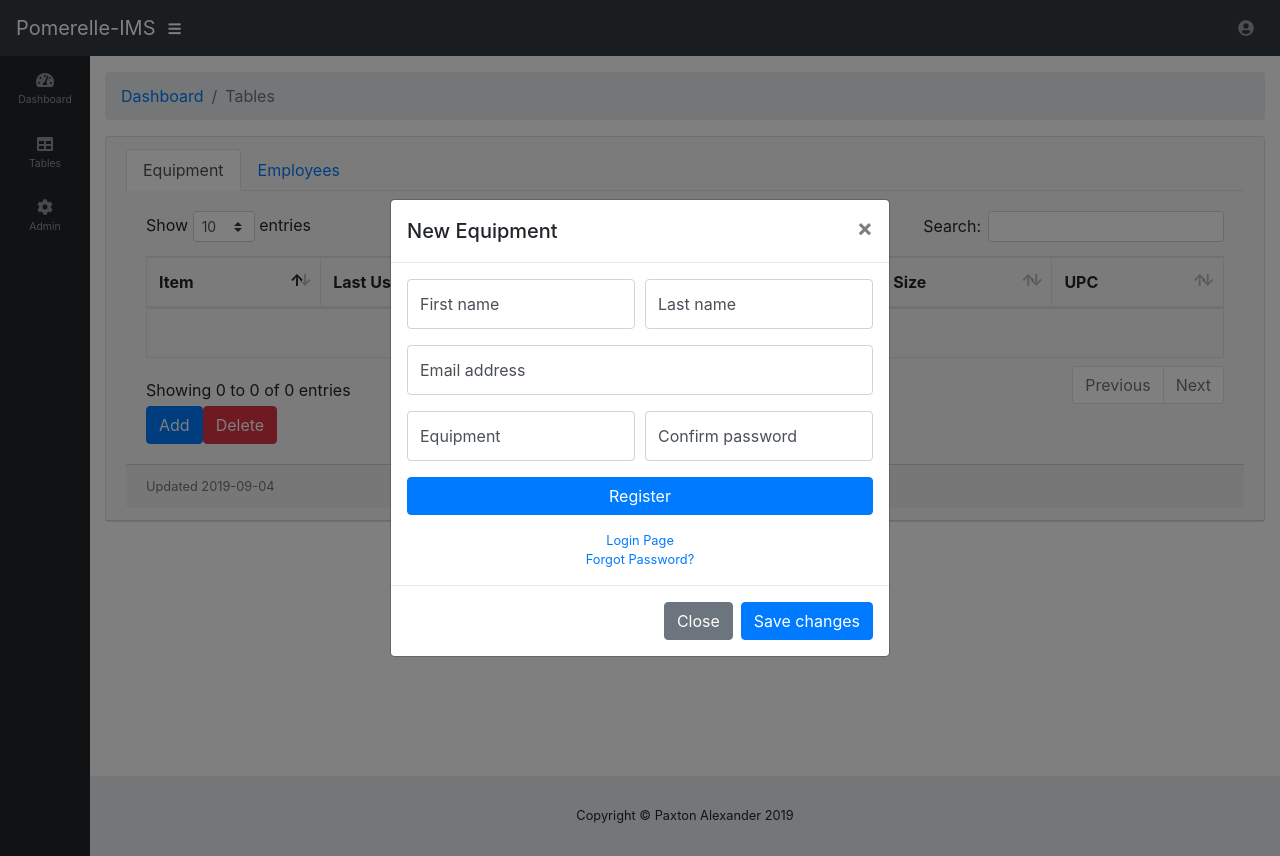
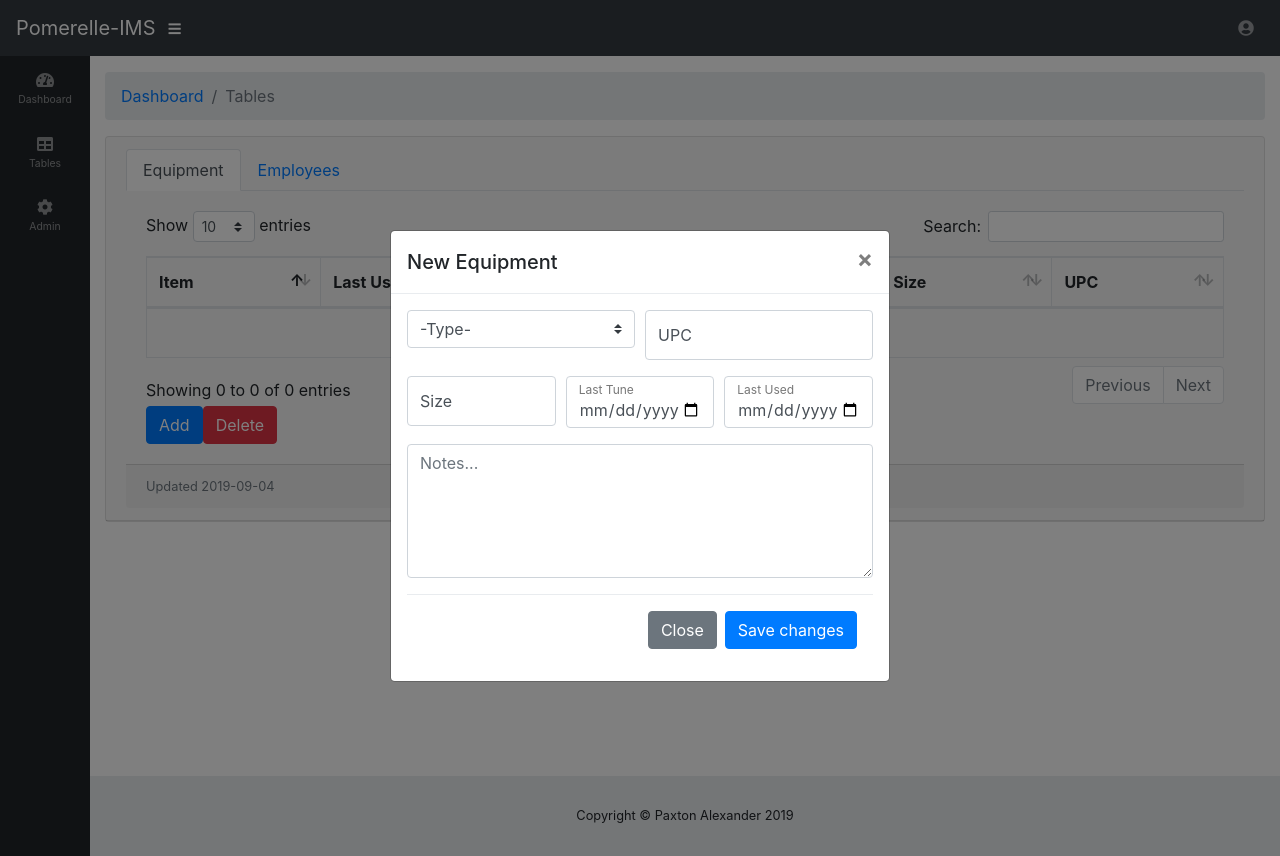
Before and after one commit to Palexander21/Pomerelle-IMS, a Node server app: page /tables in a window 1280 px wide, after a click on "Add". Run offline with Node 20, Linux system fonts and the light colour scheme; data that the repository does not hold is empty; some libraries are stand-ins or nearby versions.

Commit message:
Add equipment from the table page

```diff
--- a/models/Equipment.js
+++ b/models/Equipment.js
@@ -53,6 +53,10 @@ const EquipmentSchema = new mongoose.Schema({
         type: String,
         trim: true,
     },
+    note: {
+        type: String,
+        trim: false,
+    }
 }, {autoCreate: true});
 
 module.exports = mongoose.model('Equipment', EquipmentSchema);
--- a/routes/tables.js
+++ b/routes/tables.js
@@ -1,5 +1,6 @@
 let express = require('express');
 let router = express.Router();
+const { body, validationResult } = require('express-validator/check');
 const mongoose = require('mongoose');
 const users = mongoose.model('Users');
 const equipment = mongoose.model('Equipment');
@@ -23,4 +24,15 @@ router.get('/', function(req, res, next) {
     });
 });
 
+router.post('/', async (req, res, next) => {
+    const errors = validationResult(req);
+    if (errors.isEmpty()) {
+        let equip = new equipment(req.body);
+        await equip.save();
+
+    }
+    res.redirect('tables');
+
+});
+
 module.exports = router;
--- a/views/index.pug
+++ b/views/index.pug
@@ -191,8 +191,8 @@ block content
                                 .form-group.text-center
                                     .form-label-group
                                         .custom-control.custom-checkbox.custom-control
-                                            input#inputReturned.custom-control-input(type='checkbox' name='returned' required=true)
-                                            label.custom-control-label(for='inputReturned')
+                                            input#accept.custom-control-input(type='checkbox' name='accept' required=true)
+                                            label.custom-control-label(for='accept')
                                             strong BY CHECKING THIS BOX AND CLICKING SUBMIT I AGREE THAT I HAVE READ AND UNDERSTAND THESE RENTAL AND LIABILITY RELEASE AGREEMENTS.
 
 
--- a/views/rentals.pug
+++ b/views/rentals.pug
@@ -188,8 +188,8 @@ block content
                             .form-group.text-center
                                 .form-label-group
                                     .custom-control.custom-checkbox.custom-control
-                                        input#inputReturned.custom-control-input(type='checkbox' name='returned' required=true)
-                                        label.custom-control-label(for='inputReturned')
+                                        input#accept.custom-control-input(type='checkbox' name='accept' required=true)
+                                        label.custom-control-label(for='accept')
                                         strong BY CHECKING THIS BOX AND CLICKING SUBMIT I AGREE THAT I HAVE READ AND UNDERSTAND THESE RENTAL AND LIABILITY RELEASE AGREEMENTS.
 
 
--- a/views/tables.pug
+++ b/views/tables.pug
@@ -55,46 +55,49 @@ block content
                         button#equipmentDelete.btn.btn-danger Delete
                     .card-footer.small.text-muted.date-updated Updated yesterday at 11:59 PM
 
-        #equipmentModalCenter.modal.fade(tabindex='-1' role='dialog' aria-labelledby='exampleModalCenterTitle' aria-hidden='true' data-backdrop='static')
-            .modal-dialog.modal-dialog-centered(role='document')
+        #equipmentModalCenter.modal.fade(tabindex='-1' role='dialog' aria-labelledby='addEquipmentModal' aria-hidden='true' data-backdrop='static')
+            .modal.modal-dialog.modal-dialog-centered(role='document')
                 .modal-content
                     .modal-header
                         h5#exampleModalLongTitle.modal-title New Equipment
                         button.close(type='button' data-dismiss='modal' aria-label='Close')
                             span(aria-hidden='true') &times;
                     .modal-body
-                        form
+                        form(method='POST' action='/tables')
                             .form-group
                                 .form-row
                                     .col-md-6
                                         .form-label-group
-                                            input#firstName.form-control(type='text' placeholder='First name' required='required' autofocus='autofocus')
-                                            label(for='firstName') First name
+                                            select#type.custom-select(name='type')
+                                                option(selected='') -Type-
+                                                option(value='ski') Ski
+                                                option(value='snowboard') Snowboard
+                                                option(value='boots') Boots
+                                                option(value='poles') Poles
                                     .col-md-6
                                         .form-label-group
-                                            input#lastName.form-control(type='text' placeholder='Last name' required='required')
-                                            label(for='lastName') Last name
+                                            input#upc.form-control(type='text' placeholder='UPC' required=true name='upc')
+                                            label(for='upc') UPC
+                            .form-group
+                                .form-row
+                                    .col-md-4
+                                        .form-label-group
+                                            input#size.form-control(type='text' placeholder='Size' required=true name='size')
+                                            label(for='size') Size
+                                    .col-md-4
+                                        .form-label-group
+                                            input#last_tune.form-control(type="date" placeholder="YYYY-MM-DD" pattern="[0-9]{4}-[0-9]{2}-[0-9]{2}" name='last_tune')
+                                            label(for='last_tune') Last Tune
+                                    .col-md-4
+                                        .form-label-group
+                                            input#last_used.form-control(type="date" placeholder="YYYY-MM-DD" pattern="[0-9]{4}-[0-9]{2}-[0-9]{2}" name='last_used')
+                                            label(for='last_used') Last Used
                             .form-group
                                 .form-label-group
-                                    input#inputEmail.form-control(type='email' placeholder='Email address' required=false)
-                                    label(for='inputEmail') Email address
-                            .form-group
-                                .form-row
-                                    .col-md-6
-                                        .form-label-group
-                                            input#equipment.form-control(type='text' placeholder='Equipment' required='required')
-                                            label(for='equipment') Equipment
-                                    .col-md-6
-                                        .form-label-group
-                                            input#confirmPassword.form-control(type='password' placeholder='Confirm password' required='required')
-                                            label(for='confirmPassword') Confirm password
-                            a.btn.btn-primary.btn-block(href='login') Register
-                        .text-center
-                            a.d-block.small.mt-3(href='login') Login Page
-                            a.d-block.small(href='forgot-password') Forgot Password?
-                    .modal-footer
-                        button.btn.btn-secondary(type='button' data-dismiss='modal') Close
-                        button.btn.btn-primary(type='button') Save changes
+                                    textarea#note.form-control(name='note' rows='5' placeholder='Notes...')
+                            .modal-footer
+                                button.btn.btn-secondary(type='button' data-dismiss='modal') Close
+                                button.btn.btn-primary(type='submit') Save changes
 block scripts
     script(src='/vendor/datatables/jquery.dataTables.min.js')
     script(src='/vendor/datatables/dataTables.bootstrap4.min.js')
```
